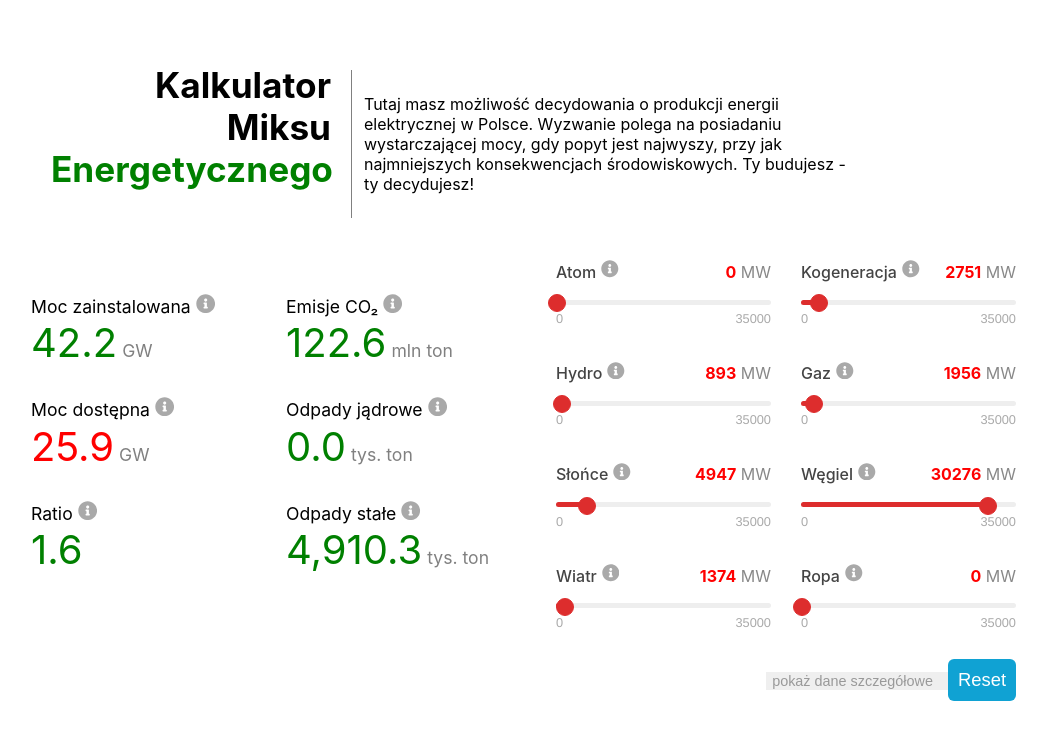
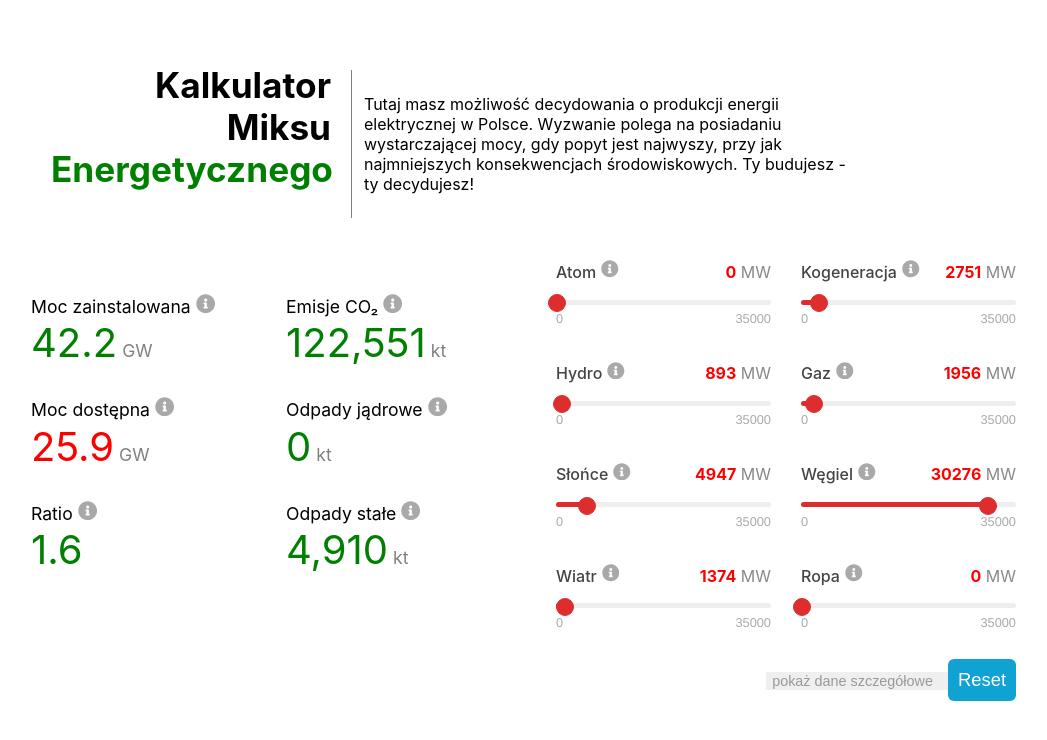
Before and after one commit to sin/energy-calc, a React (Create React App) app: page / in a window 1280 px wide. Shown: the top 740 px of the page, without its empty margins (109-1156 px from the left). Built offline with nearby package versions, Linux system fonts and the light colour scheme.

Commit message:
Normalize units (refs #40)

```diff
--- a/src/components/App/App.js
+++ b/src/components/App/App.js
@@ -76,32 +76,32 @@ class App extends Component {
               <div className="column">
                 <InfoBox
                   name="Moc zainstalowana"
-                  value={formatNumber({ commaPos: 3 })(results.totalInstalled)}
+                  value={formatNumber({ commaPos: 3, fractionDigits: 1, minFractionDigits: 1 })(
+                    results.totalInstalled
+                  )}
                   unit={'GW'}
                 />
                 <InfoBox
                   name="Moc dostępna"
-                  value={formatNumber({ commaPos: 3 })(results.totalAvailable)}
+                  value={formatNumber({ commaPos: 3, fractionDigits: 1, minFractionDigits: 1 })(
+                    results.totalAvailable
+                  )}
                   unit={'GW'}
                   type={hasDeficit ? 'warning' : ''}
                 />
-                <InfoBox name="Ratio" value={formatNumber(0)(results.ratio)} />
+                <InfoBox name="Ratio" value={formatNumber({ fractionDigits: 1 })(results.ratio)} />
               </div>
               <div className="column">
-                <InfoBox
-                  name="Emisje CO₂"
-                  value={formatNumber({ commaPos: 3 })(results.totalCO2)}
-                  unit={'mln ton'}
-                />
+                <InfoBox name="Emisje CO₂" value={formatNumber()(results.totalCO2)} unit={'kt'} />
                 <InfoBox
                   name="Odpady jądrowe"
-                  value={formatNumber()(results.nuclear)}
-                  unit={'tys. ton'}
+                  value={formatNumber({ fractionDigits: 1 })(results.nuclear)}
+                  unit={'kt'}
                 />
                 <InfoBox
                   name="Odpady stałe"
                   value={formatNumber()(results.totalWaste)}
-                  unit={'tys. ton'}
+                  unit={'kt'}
                 />
               </div>
             </div>
@@ -145,14 +145,14 @@ class App extends Component {
             <h3>
               {'Emisje CO'}
               <sub>2</sub>
-              {' (mln ton / rok)'}
+              {' (kt / rok)'}
             </h3>
             <ComparisonTable
               current={today.co2}
               proposed={results.co2}
               totalLabel={'Łącznie'}
               totalFn={arr => arr.reduce(sum)}
-              format={formatNumber({ commaPos: 3, fractionDigits: 0 })}
+              format={formatNumber()}
             />
             <h3>{'Wyprodukowana energia (TWh / rok)'}</h3>
             <ComparisonTable
@@ -160,7 +160,7 @@ class App extends Component {
               proposed={results.energy}
               totalLabel={'Łącznie'}
               totalFn={arr => arr.reduce(sum)}
-              format={formatNumber({ fractionDigits: 0 })}
+              format={formatNumber({ fractionDigits: 1 })}
             />
             <h3>{'Moc zainstalowana (GW)'}</h3>
             <ComparisonTable
@@ -168,7 +168,7 @@ class App extends Component {
               proposed={results.installed}
               totalLabel={'Łącznie'}
               totalFn={arr => arr.reduce(sum)}
-              format={formatNumber({ commaPos: 3, fractionDigits: 0 })}
+              format={formatNumber({ commaPos: 3, fractionDigits: 1 })}
             />
             <h3>{'Moc dostępna (GW)'}</h3>
             <ComparisonTable
@@ -176,7 +176,7 @@ class App extends Component {
               proposed={results.available}
               totalLabel={'Łącznie'}
               totalFn={arr => arr.reduce(sum)}
-              format={formatNumber({ commaPos: 3, fractionDigits: 0 })}
+              format={formatNumber({ commaPos: 3, fractionDigits: 1 })}
             />
             <h3>{'Wpływ na środowisko'}</h3>
             <ExternalitiesTable current={today} proposed={results} />
--- a/src/components/ExternalitiesTable/ExternalitiesTable.js
+++ b/src/components/ExternalitiesTable/ExternalitiesTable.js
@@ -27,7 +27,7 @@ export default function ExternalitiesTable({ current, proposed }) {
       )
     },
     {
-      label: 'Dwutlenek węgla (g / kWh)',
+      label: 'Dwutlenek węgla (gCO₂/kWh)',
       values: [currentCO2kWh, proposedCO2kWh, proposedCO2kWh - currentCO2kWh].map(
         formatNumber({ fractionDigits: 0 })
       )
--- a/src/simulator/utils.js
+++ b/src/simulator/utils.js
@@ -40,9 +40,13 @@ export const transpose = array => Object.keys(array[0]).map(column => array.map(
 /**
  * formatting
  */
-export const formatNumber = ({ commaPos = 0, fractionDigits = 1 } = {}) => value =>
-  Number((value / 10 ** commaPos).toFixed(1)).toLocaleString([], {
-    minimumFractionDigits: fractionDigits
+export const formatNumber = ({
+  commaPos = 0,
+  fractionDigits = 0,
+  minFractionDigits = 0
+} = {}) => value =>
+  Number((value / 10 ** commaPos).toFixed(fractionDigits)).toLocaleString([], {
+    minimumFractionDigits: minFractionDigits
   })
 
 /**
```
